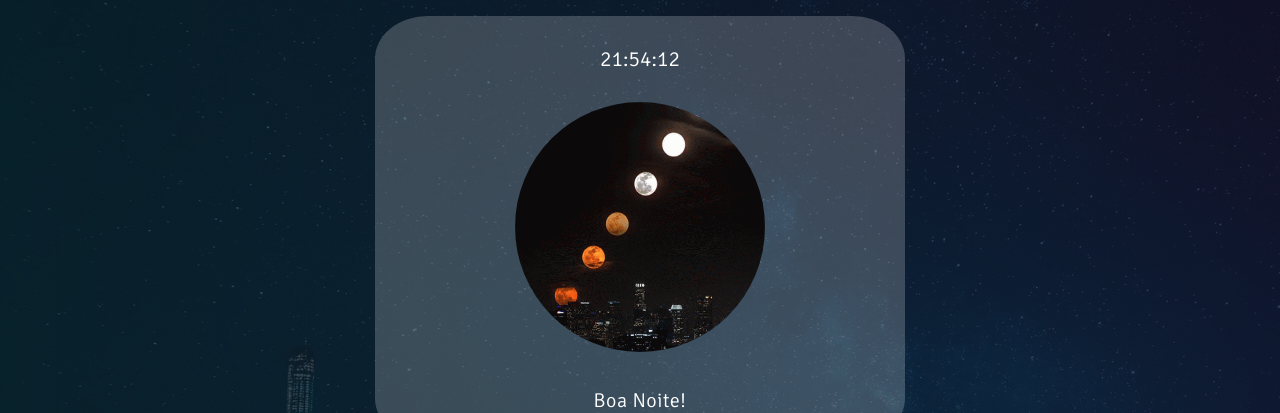
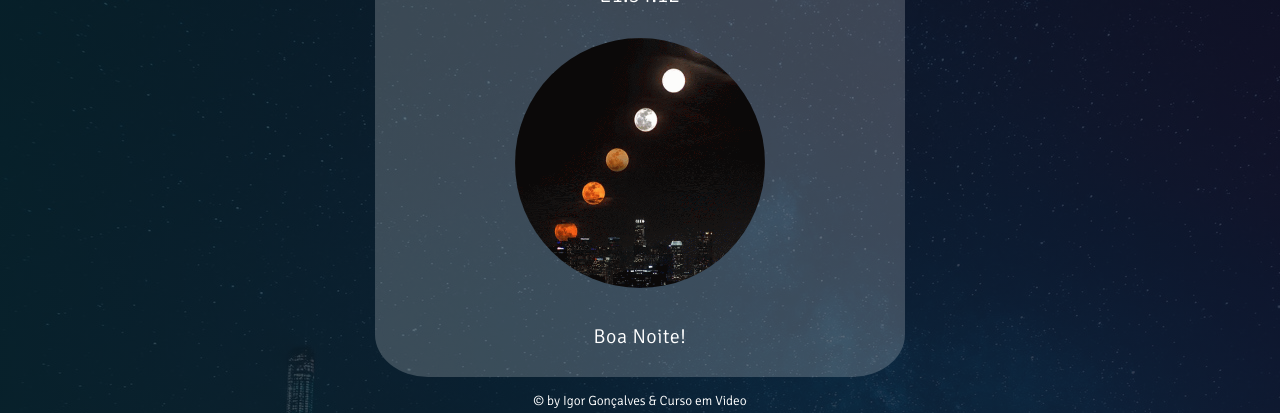
Before and after one commit to Igords-goncalves/Project-dynamic-clock, a plain HTML site: page index.html in a window 1280 px wide. Shown: the part 120-533 px from the top of the page. Drawn offline with Linux system fonts and the light colour scheme.

Commit message:
Improving some things in HTML and CSS

```diff
--- a/index.html
+++ b/index.html
@@ -1,3 +1,9 @@
+<!--
+    Otimizar as tags do html utilizando os conceitos:
+    - Seletores
+    - Child
+-->
+
 <!DOCTYPE html>
 <html lang="pt-br">
 <head>
@@ -13,9 +19,9 @@
     <header>
         <h1>HORA DO DIA</h1>
     </header>
-    <section>
+    <main> <!--Box com as horas, foto e saudação-->
         <div id="msg">
-            Horário aparece aqui
+            Horário  aparece aqui
         </div>
         <div>
             <img id ="image" src="./gif/sunrise.gif" alt="foto-de-manha">
@@ -23,7 +29,7 @@
         <div id="greet">
             interação com o usuário
         </div>
-    </section>
+    </main>
     <footer>
         <p>&copy; by Igor Gonçalves & Curso em Video</p>
         <div id="imgfooter">
--- a/style.css
+++ b/style.css
@@ -1,7 +1,19 @@
+/*
+Reduzir otmizar e melhorar o código usando os conceitos:
+- flexbox
+- css grid
+*/
+
+* {
+    margin: 0;
+    padding: 0;
+}
+
 body {
     background: linear-gradient(to right,#ffc400, #e9d736d0);
     font: 400 15pt arial;
     text-align: center;
+    height: 100vh;
 }
 header {
     color: rgb(255, 255, 255);
@@ -11,7 +23,7 @@ header {
     font-family: 'Anton', sans-serif;
     letter-spacing: 2px;
 }
-section {
+main {
     background: rgba(255, 255, 255, 0.2);
     color: rgb(255, 255, 255);
     text-shadow: 0.1em 0.1em 0.05em rgba(0, 0, 0, 0%);
```
